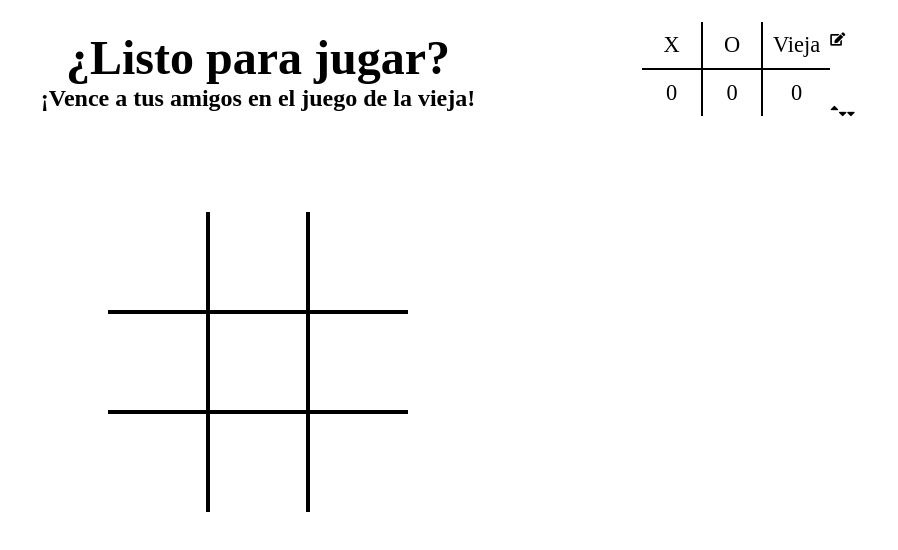
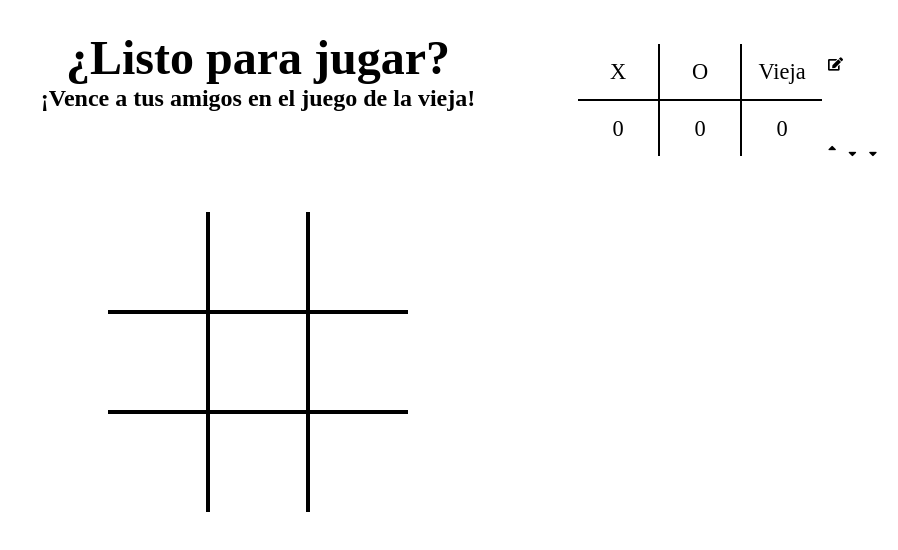
Before and after one commit to gabodt16/Angular, an Angular app in the folder ticTacToe/: page / in a window 1280 px wide. Shown: the top 550 px of the page, without its empty margins (382-1280 px from the left). Built offline with nearby package versions, Linux system fonts and the light colour scheme.

Commit message:
commponente del score realizada y finalizada

```diff
--- a/ticTacToe/src/app/app.component.css
+++ b/ticTacToe/src/app/app.component.css
@@ -123,51 +123,6 @@ img{
     height: 180%;
 }
 
-/* Marcador */
-
-#marcador{
-    position: absolute;
-    bottom: 85%;
-    left: 80%;
-}
-
-#marcador table{
-    display: inline-block;
-    border-collapse: collapse;
-    font-size: 1.4rem;
-}
-
-
-
-#marcador table td{
-    width: 60px;
-    height: 35px;
-    padding: 10px;
-}
-
-#marcador table tr:first-child {
-    border-bottom: 2px solid black;
-}
-
-#marcador table td:first-child{
-    border-right: 2px solid black;
-}
-
-#marcador table td:last-child{
-    border-left: 2px solid black;
-}
-
-#marcador button{
-    background: none;
-    border: none;
-    cursor: pointer;
-}
-
-#editBnt{
-    position: absolute;
-    top: 10%;
-}
-
 /* Pop Up para editar los nombres */
 
 .overlay{
--- a/ticTacToe/src/app/app.component.html
+++ b/ticTacToe/src/app/app.component.html
@@ -5,17 +5,7 @@
   <h1 *ngIf="finDelJuego" id="mensajeGanador">¡{{mensajeGanador}} <img src="{{imgGanador}}">!</h1>
 </header>
 
-<aside id="marcador">
-  <table>
-    <tr><td>{{x}}</td> <td>{{o}}</td> <td>Vieja</td></tr>
-    <tr><td>{{ptosX}}</td> <td>{{ptosO}}</td> <td>{{ptosV}}</td></tr>
-  </table>
-  <button (click)="abrirPopUp()" id="editBnt"><i class="fas fa-edit"></i></button>
-  <button (click)="desactivarIa()" id="verPtos"><i class="fas fa-sort-up"></i></button>
-  <button (click)="activarIa()" id="verPtos"><i class="fas fa-sort-down"></i></button>
-  <button (click)="activarIaImposible()" id="verPtos"><i class="fas fa-sort-down"></i></button>
-</aside><!-- #marcador -->
-
+<app-score (outputString)="popUp($event)" [ptosXH]="ptosX" [ptosOH]="ptosO" [xH]="x" [oH]="o" [ptosVH]="ptosV"></app-score>
 <section id="tablero">
   <div class="contenedor">
     <table>
--- a/ticTacToe/src/app/app.component.ts
+++ b/ticTacToe/src/app/app.component.ts
@@ -117,16 +117,21 @@ export class AppComponent {
     this.ptosV = 0;
   }
 
+  popUp(event){
+    this.estadoPopUp = event;
+  }
+
+  /*
   abrirPopUp(){
     this.estadoPopUp = true;
   }
+  */
 
   cerrarPopUp(){
     this.estadoPopUp = false;
   }
 
   detectarEspaciosVacios(){
-    //let i = 0; i < this.urls.length; i++
     for (let i = 0; i < this.urls.length; i++) {
       if (this.urls[i] === "") {
         this.iaRegistro.push(i);
--- a/ticTacToe/src/app/app.module.ts
+++ b/ticTacToe/src/app/app.module.ts
@@ -3,10 +3,12 @@ import { NgModule } from '@angular/core';
 import { FormsModule } from '@angular/forms';
 import { AppRoutingModule } from './app-routing.module';
 import { AppComponent } from './app.component';
+import { ScoreComponent } from './score/score.component';
 
 @NgModule({
   declarations: [
-    AppComponent
+    AppComponent,
+    ScoreComponent
   ],
   imports: [
     BrowserModule,
--- /dev/null
+++ b/ticTacToe/src/app/score/score.component.css
@@ -0,0 +1,42 @@
+/* Marcador */
+
+#marcador{
+    position: absolute;
+    bottom: 80%;
+    left: 75%;
+}
+
+#marcador table{
+    display: inline-block;
+    border-collapse: collapse;
+    font-size: 1.4rem;
+}
+
+#marcador table td{
+    width: 60px;
+    height: 35px;
+    padding: 10px;
+}
+
+#marcador table tr:first-child {
+    border-bottom: 2px solid black;
+}
+
+#marcador table td:first-child{
+    border-right: 2px solid black;
+}
+
+#marcador table td:last-child{
+    border-left: 2px solid black;
+}
+
+#marcador button{
+    background: none;
+    border: none;
+    cursor: pointer;
+}
+
+#editBnt{
+    position: absolute;
+    top: 10%;
+}
--- /dev/null
+++ b/ticTacToe/src/app/score/score.component.html
@@ -0,0 +1,10 @@
+<aside id="marcador">
+  <table>
+    <tr><td>{{xH}}</td> <td>{{oH}}</td> <td>Vieja</td></tr>
+    <tr><td>{{ptosXH}}</td> <td>{{ptosOH}}</td> <td>{{ptosVH}}</td></tr>
+  </table>
+  <button (click)="abrirPopUp()" id="editBnt"><i class="fas fa-edit"></i></button>
+  <button (click)="desactivarIa()" id="verPtos"><i class="fas fa-sort-up"></i></button>
+  <button (click)="activarIa()" id="verPtos"><i class="fas fa-sort-down"></i></button>
+  <button (click)="activarIaImposible()" id="verPtos"><i class="fas fa-sort-down"></i></button>
+</aside><!-- #marcador -->
--- /dev/null
+++ b/ticTacToe/src/app/score/score.component.ts
@@ -0,0 +1,30 @@
+import { Component, OnInit, Input, Output, EventEmitter } from '@angular/core';
+
+@Component({
+  selector: 'app-score',
+  templateUrl: './score.component.html',
+  styleUrls: ['./score.component.css']
+})
+export class ScoreComponent implements OnInit {
+  @Input() ptosXH: number;
+  @Input() ptosOH: number;
+  @Input() ptosVH: number;
+  @Input() xH: number;
+  @Input() oH: number;
+  @Output() outputString = new EventEmitter();
+
+
+
+  //this.outputString.emit( 'Ya he terminado la ruleta de avatares' );
+
+  constructor() { }
+
+  ngOnInit() {
+
+  }
+
+  abrirPopUp(){
+    this.outputString.emit(true);
+  }
+
+}
```
Also changed, not shown: 1 other file (tests, documents, lock files or other folders).
